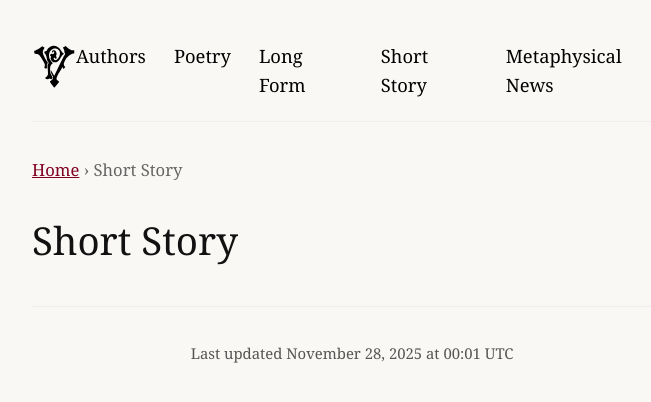
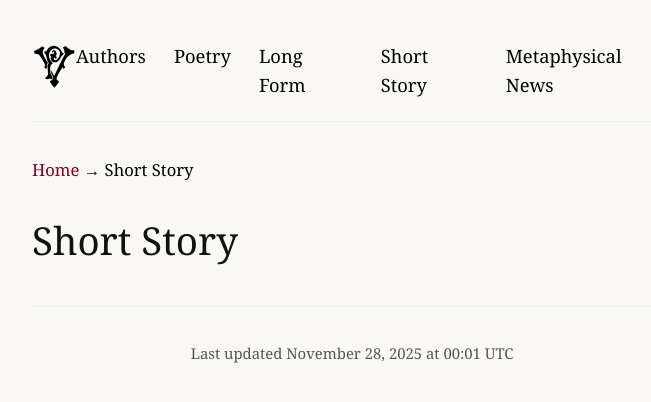
Before and after one commit to charlesvoltaire-public/charlesvoltaire-public.github.io, a Jekyll site: the page built from short-story/index.md, in a window 1280 px wide. Shown: the top 402 px of the page, without its empty margins (288-939 px from the left). Built offline with Jekyll 4.4.1, drawn with Linux system fonts in a browser that asks for light colours.

Commit message:
Update index.md

```diff
--- a/short-story/index.md
+++ b/short-story/index.md
@@ -1,16 +1,16 @@
 ---
 layout: default
 title: Short Story
-permalink: /short-story/
 ---
-
-<nav style="margin:2rem 0 1.5rem; font-size:0.95em; color:#666;">
-  <a href="/">Home</a> › Short Story
+<nav class="breadcrumb">
+  <a href="/">Home</a> → Short Story
 </nav>
 
-<h1 style="margin:0 0 2rem; font-size:2.2em;">Short Story</h1>
+<h1>Short Story</h1>
 
-{% assign items = site.pages | where_exp: "p", "p.categories contains 'shortstory'" | sort: 'date' | reverse %}
-{% for item in items %}
-- <a href="{{ item.url }}">{{ item.title }}</a> — {{ item.author }}
-{% endfor %}
+<ul>
+  {% assign stories = site.pages | where:"categories","short-story" | sort:"date" | reverse %}
+  {% for story in stories %}
+    <li><a href="{{ story.url }}">{{ story.title }}</a></li>
+  {% endfor %}
+</ul>
```
